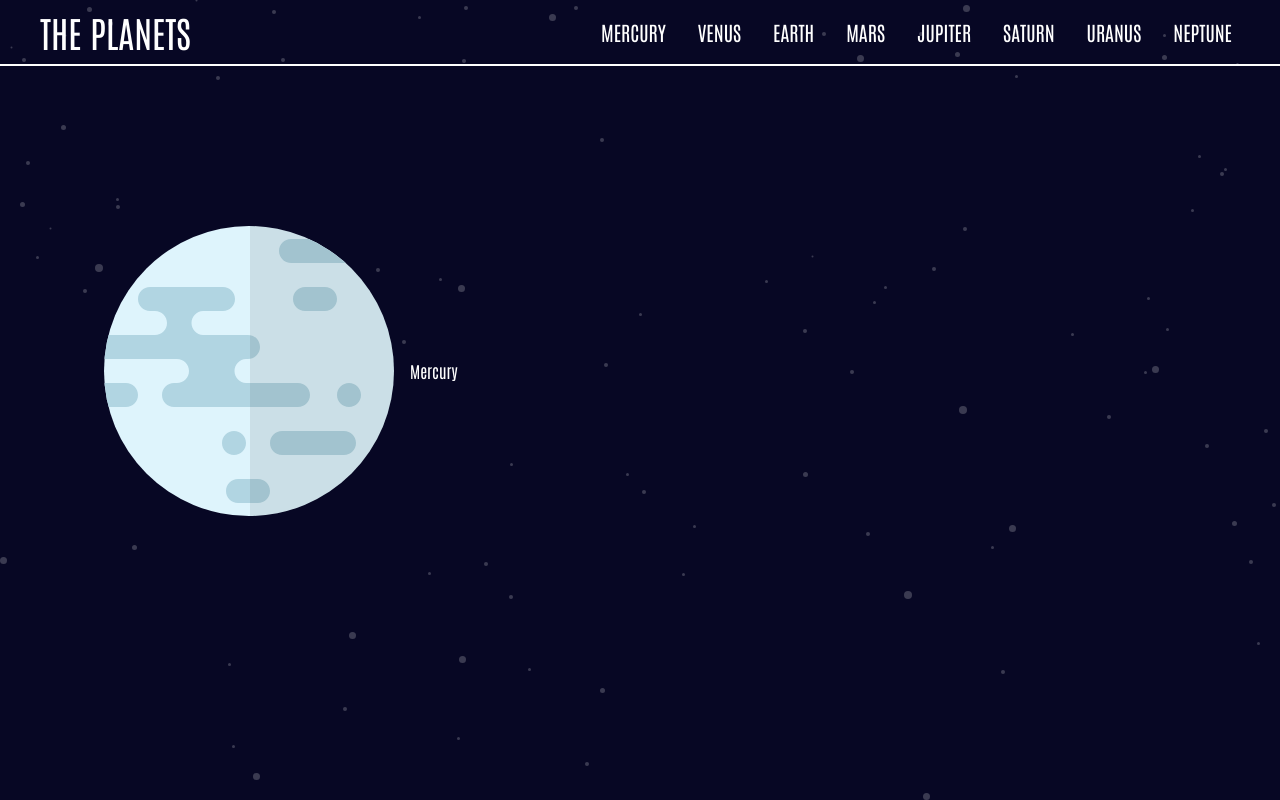
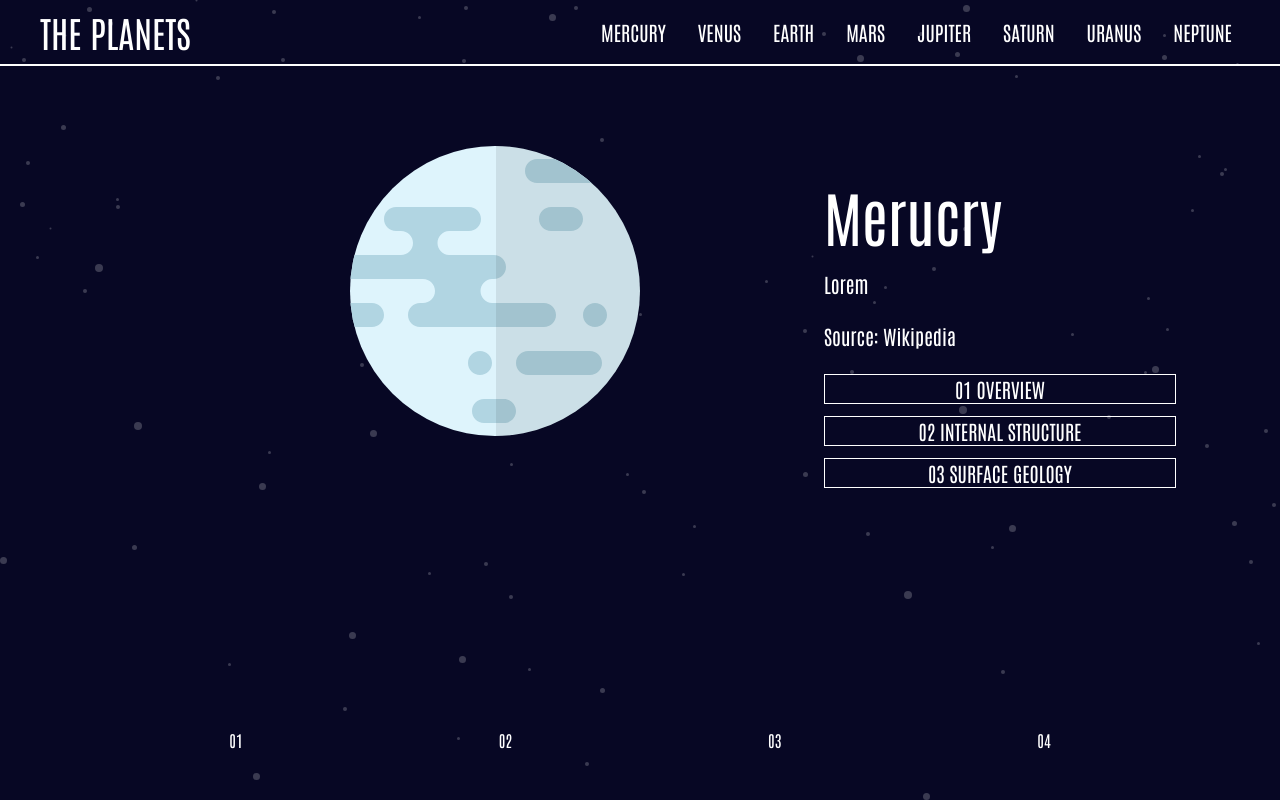
Before and after one commit to LCHECO/planetapp, a React (Create React App) app: page / in a window 1280 px wide. Built offline with nearby package versions, Linux system fonts and the light colour scheme.

Commit message:
Layout 70% finished

```diff
--- a/src/components/Mercury.js
+++ b/src/components/Mercury.js
@@ -10,16 +10,59 @@ console.log(MercuryData);
 
 const Mercury = () => {
   return (
-    <section id="hero">
-      <div className="section-container my-40">
-        <div className="flex flex-col space-y-6 md:flex-row md:space-y-0 md:space-x-4">
-          <img src={FirstPlanet} alt="/" className="left-[50%]" />
-           {/* Content of Planet */}
-          <div className="flex flex-col space-y-6 md:w-1/2 items-center md:flex-row md:space-y-0 md:space-x-6 right-[50%]">
-            <h1 className="text-white ">Mercury</h1>
+    // Global Container
+    <section id="features">
+      <div class="section-container mt-20">
+        <div class="relative flex flex-col items-center md:flex-row md:space-x-64">
+          {/* <!-- Image --> */}
+          <div class="md:w-1/2">
+            <img
+              src={FirstPlanet}
+              alt=""
+              class="md:absolute top-0 right-[50%]"
+            />
+          </div>
+
+          {/* <!-- Items Container --> */}
+          <div class="flex flex-col  mt-10 mb-24 space-y-6 text-xl md:w-1/2 md:mb-60 md:text-left md:pl-16 text-white">
+            <div className="text-6xl">
+              <p>Merucry</p>
+            </div>
+            <div>
+              {/* Planet Content */}
+              <p>Lorem</p>
+            </div>
+            <div>
+              <span>
+                <span>Source:</span><a href="#"> Wikipedia </a>
+              </span>
+            </div>
+            <section>
+              <div className="space-y-3">
+                <div className="border text-center">
+                  <button><span>01</span> OVERVIEW</button>
+                </div>
+                <div className="border text-center">
+                  <button><span>02</span> INTERNAL STRUCTURE</button>
+                </div>
+                <div className="border text-center">
+                  <button><span>03</span> SURFACE GEOLOGY</button>
+                </div>
+              </div>
+            </section>
           </div>
         </div>
       </div>
+      <section className="section-container text-white">
+        <div className="flex flex-col items-center justify-center  md:flex-row md:space-y-0 md:max-w-full md:">
+        <div class="grid  grid-cols-1 md:grid-cols-4 gap-8 md:gap-64">
+            <div>01</div>
+            <div>02</div>
+            <div>03</div>
+            <div>04</div>
+            </div>
+        </div>
+      </section>
     </section>
   );
 };
```
